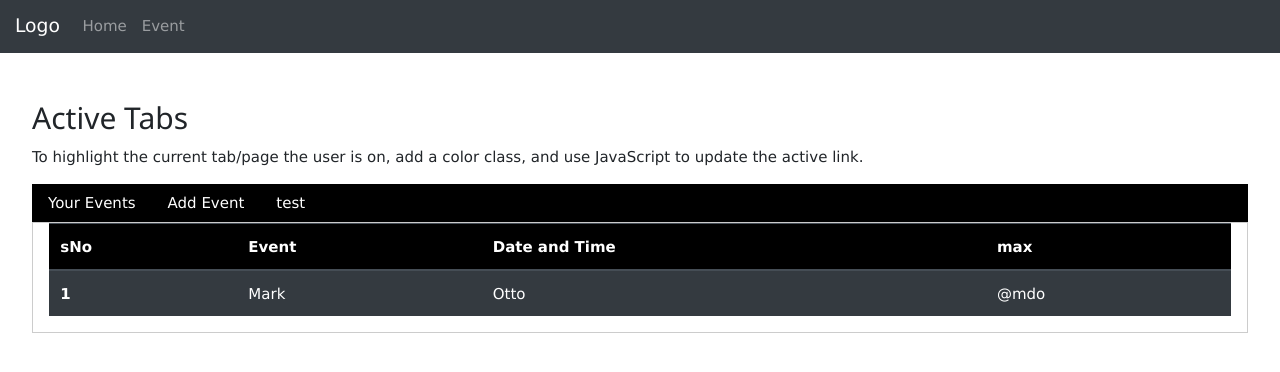
After one commit to KaiXavier/ProjectBFH, a Flask app: page /register in a window 1280 px wide. The commit adds this page. Shown: the top 372 px of the page. Run offline with Flask 2, Linux system fonts and the light colour scheme; some libraries are stand-ins or nearby versions.

Commit message:
added register, login page

```diff
--- a/main/app.py
+++ b/main/app.py
@@ -1,9 +1,19 @@
-from flask import Flask
+from flask import Flask, render_template, request
 app = Flask(__name__)
 
+
 @app.route('/')
-def hello_world():
-    return'hello,world!'
+def home():
+    return render_template('index.html')
+
+@app.route('/register')
+def register():
+    return render_template('register.html')
+
+@app.route('/login')
+def login():
+    return render_template('login.html')
+
 
 if __name__ == "__main__":
     app.run(debug=True)
--- /dev/null
+++ b/main/templates/register.html
@@ -0,0 +1,99 @@
+<!DOCTYPE html>
+<html lang="en">
+
+<head>
+
+  <title>Events</title>
+  <meta charset="utf-8">
+  <meta name="viewport" content="width=device-width, initial-scale=1">
+  <link rel="stylesheet" href="https://maxcdn.bootstrapcdn.com/bootstrap/4.5.2/css/bootstrap.min.css">
+  <script src="https://ajax.googleapis.com/ajax/libs/jquery/3.5.1/jquery.min.js"></script>
+  <script src="https://cdnjs.cloudflare.com/ajax/libs/popper.js/1.16.0/umd/popper.min.js"></script>
+  <script src="https://maxcdn.bootstrapcdn.com/bootstrap/4.5.2/js/bootstrap.min.js"></script>
+  <link rel="stylesheet" href="https://www.w3schools.com/w3css/4/w3.css">
+
+</head>
+
+<body>
+
+
+  <div class="w3-container w3-animate-top">
+    <nav class="navbar navbar-expand-sm bg-dark navbar-dark fixed-top">
+      <a class="navbar-brand" href="#">Logo</a>
+      <ul class="navbar-nav">
+        <li class="nav-item">
+          <a class="nav-link" href="#">Home</a>
+        </li>
+        <li class="nav-item">
+          <a class="nav-link" href="#">Event</a>
+        </li>
+      </ul>
+    </nav>
+    <br><br><br><br>
+
+    <div class="w3-container">
+      <h2>Active Tabs</h2>
+      <p>To highlight the current tab/page the user is on, add a color class, and use JavaScript to update the active
+        link.</p>
+
+      <div class="w3-bar w3-black">
+        <button class="w3-bar-item w3-button tablink" onclick="openCity(event,'youEvents')">Your Events</button>
+        <button class="w3-bar-item w3-button tablink" onclick="openCity(event,'addEvents')">Add Event</button>
+        <button class="w3-bar-item w3-button tablink" onclick="openCity(event,'test')">test</button>
+      </div>
+
+      <div id="youEvents" class="w3-container w3-border city">
+        <table class="table table-dark table-hover">
+          <thead class="w3-black">
+            <tr>
+              <th scope="col">sNo</th>
+              <th scope="col">Event</th>
+              <th scope="col">Date and Time</th>
+              <th scope="col">max</th>
+            </tr>
+          </thead>
+          <tbody>
+            <tr>
+              <th scope="row">1</th>
+              <td>Mark</td>
+              <td>Otto</td>
+              <td>@mdo</td>
+            </tr>
+          </tbody>
+        </table>
+      </div>
+
+      <div id="addEvents" class="w3-container w3-border city" style="display:none">
+        <h2>addEvents</h2>
+        <p>add forms to it</p>
+      </div>
+
+      <div id="test" class="w3-container w3-border city" style="display:none">
+        <h2>test</h2>
+        <p>for test.</p>
+      </div>
+    </div>
+
+    <script>
+      function openCity(evt, cityName) {
+        var i, x, tablinks;
+        x = document.getElementsByClassName("city");
+        for (i = 0; i < x.length; i++) {
+          x[i].style.display = "none";
+        }
+        tablinks = document.getElementsByClassName("tablink");
+        for (i = 0; i < x.length; i++) {
+          tablinks[i].className = tablinks[i].className.replace(" bg-dark", "");
+        }
+        document.getElementById(cityName).style.display = "block";
+        evt.currentTarget.className += " bg-dark";
+      }
+    </script>
+
+  </div>
+
+
+
+</body>
+
+</html>
```
Also changed, not shown: main/templates/index.html (+25 -4 lines), main/templates/login.html (added, +37 -0 lines).
